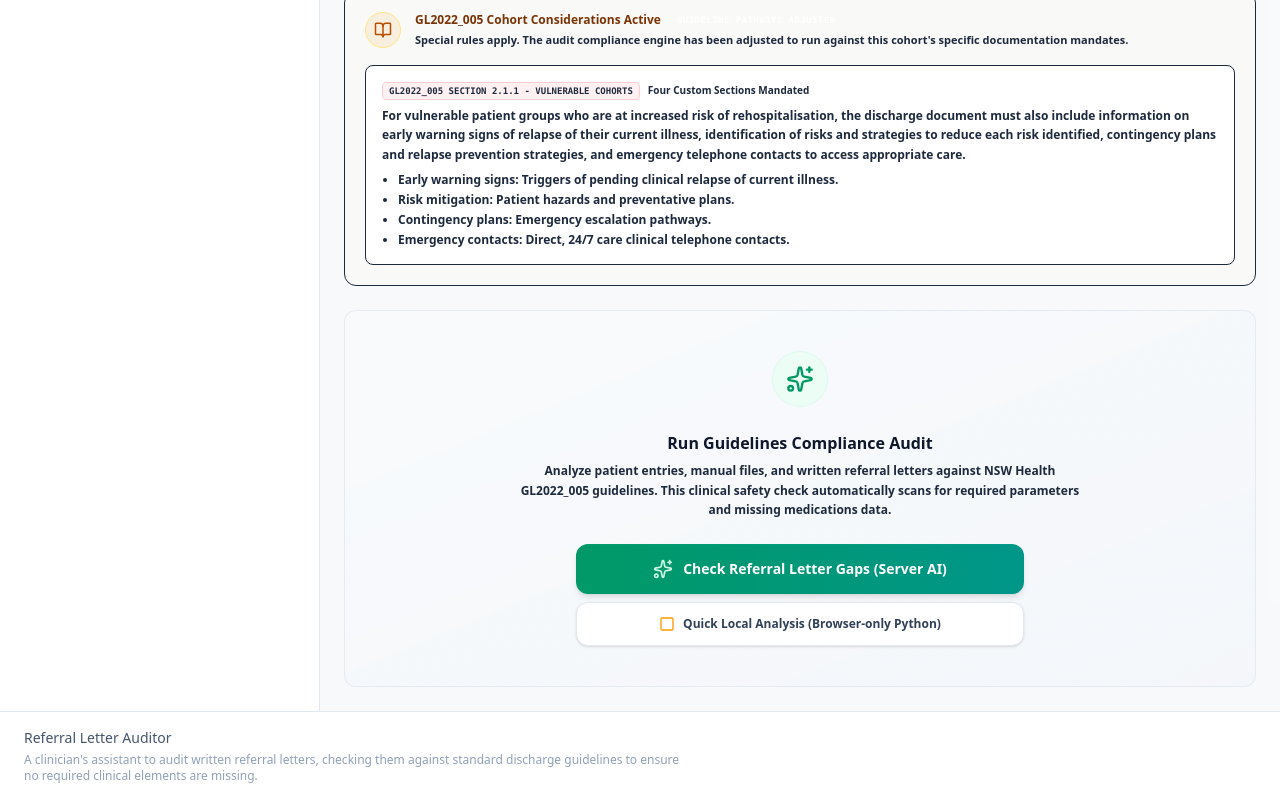
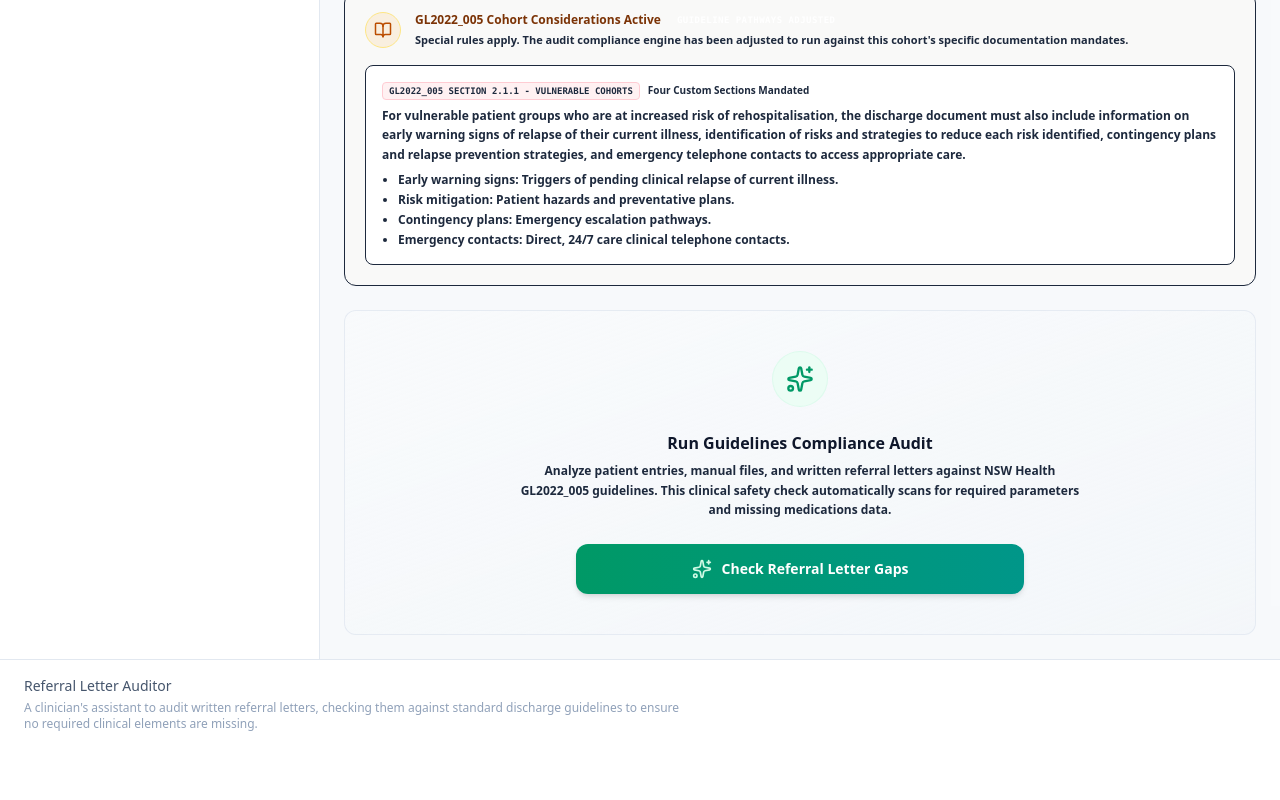
Before and after one commit to watermelon628/referral-auditor-, a React (Vite) app: page / in a window 1280 px wide. Shown: the part 1427-2227 px from the top of the page. After the commit the page ends 2175 px from the top, so only its background shows below. Built offline with nearby package versions, Linux system fonts and the light colour scheme.

Commit message:
refactor: remove local Python analysis service
Deprecate and remove the Pyodide-based local analysis feature to simplify the codebase and reduce bundle size, as the application relies on the clinical AI engine for auditing tasks.

```diff
--- a/src/App.tsx
+++ b/src/App.tsx
@@ -46,7 +46,6 @@ import { CohortVerification } from './components/CohortVerification';
 import { MarkdownView } from './components/MarkdownView';
 import { GuidelineViewer } from './components/GuidelineViewer';
 import { detectDemographics, consolidateNotes, generateLetters } from './services/geminiService';
-import { analyzeLocally } from './services/localPythonAnalyzer';
 
 // Standard minimum documentation requirements under NSW Health GL2022_005 Section 2.1.1
 const MINIMUM_REQUIREMENTS = [
@@ -816,42 +815,6 @@ export default function App() {
     }
   };
 
-  const triggerLocalConsolidate = async (patientToAudit?: Patient) => {
-    const targetPatient = patientToAudit || selectedPatient;
-    if (!targetPatient) return;
-    setIsConsolidating(true);
-    setAuditProgress(10);
-    setAuditStatusText('Initializing local Python Pyodide engine...');
-    setErrorMessage('');
-
-    try {
-      const sourceNotes = targetPatient.cleanedMarkdown || targetPatient.manualNotes || '';
-
-      setAuditProgress(50);
-      setAuditStatusText('Running client-side local text analysis...');
-
-      const missingAnalysisInfo = await analyzeLocally(sourceNotes);
-
-      setAuditProgress(100);
-      setAuditStatusText('Local analysis complete!');
-
-      updateSelectedPatient({
-        ...targetPatient,
-        summary: sourceNotes,
-        missingInfoAnalysis: missingAnalysisInfo,
-      });
-
-      setShowInputs(false);
-      showNotice('Successfully ran local browser-based Python analysis!');
-
-    } catch (err: any) {
-      console.error(err);
-      setErrorMessage(err.message || 'Error occurred while running Pyodide local engine.');
-    } finally {
-      setIsConsolidating(false);
-    }
-  };
-
   // Update selected patient's cohort expectations without triggering automatic AI audit immediately to prevent lag and page transitions
   const handleCohortUpdate = async (updated: Patient) => {
     updateSelectedPatient(updated);
@@ -1536,32 +1499,17 @@ export default function App() {
                           </div>
                         </div>
                       ) : (
-                        <div className="w-full max-w-md space-y-2">
                         <button
                           onClick={() => triggerConsolidate()}
                           disabled={
                             (!selectedPatient.manualNotes && !selectedPatient.cleanedMarkdown) ||
                             (selectedPatient.uploadedDocName && !selectedPatient.aiInterpretationVerified)
                           }
-                            className="w-full h-12.5 px-6 bg-gradient-to-r from-emerald-600 to-teal-600 hover:from-emerald-700 hover:to-teal-700 disabled:from-slate-205 disabled:to-slate-205 disabled:text-slate-400 text-white rounded-xl text-sm font-extrabold flex items-center justify-center gap-2.5 transition-all shadow-md hover:shadow-lg disabled:cursor-not-allowed cursor-pointer select-none border-t border-emerald-500/10"
+                          className="w-full max-w-md h-12.5 px-6 bg-gradient-to-r from-emerald-600 to-teal-600 hover:from-emerald-700 hover:to-teal-700 disabled:from-slate-205 disabled:to-slate-205 disabled:text-slate-400 text-white rounded-xl text-sm font-extrabold flex items-center justify-center gap-2.5 transition-all shadow-md hover:shadow-lg disabled:cursor-not-allowed cursor-pointer select-none border-t border-emerald-500/10"
                         >
                           <Sparkles className="w-5 h-5 shrink-0 text-emerald-100" />
-                            <span>Check Referral Letter Gaps (Server AI)</span>
+                          <span>Check Referral Letter Gaps</span>
                         </button>
-
-                          <button
-                            onClick={() => triggerLocalConsolidate()}
-                            disabled={
-                              (!selectedPatient.manualNotes && !selectedPatient.cleanedMarkdown) ||
-                              (selectedPatient.uploadedDocName && !selectedPatient.aiInterpretationVerified)
-                            }
-                            className="w-full h-11 px-4 bg-white hover:bg-slate-50 border border-slate-200 text-slate-700 disabled:opacity-50 disabled:bg-slate-100 disabled:text-slate-400 rounded-xl text-xs font-bold flex items-center justify-center gap-2 transition-all shadow-sm hover:shadow disabled:cursor-not-allowed cursor-pointer select-none"
-                            title="Perform compliance analysis locally via Python (Pyodide) directly in browser"
-                          >
-                            <Square className="w-4 h-4 shrink-0 text-amber-500" />
-                            <span>Quick Local Analysis (Browser-only Python)</span>
-                          </button>
-                        </div>
                       )}
 
                       {selectedPatient.uploadedDocName && !selectedPatient.aiInterpretationVerified && (
--- a/src/services/localPythonAnalyzer.ts
+++ /dev/null
@@ -1,68 +0,0 @@
-import { loadPyodide, type PyodideInterface } from 'pyodide';
-
-let pyodideInstance: PyodideInterface | null = null;
-let isLoading = false;
-
-export async function initPyodide() {
-  if (pyodideInstance) return pyodideInstance;
-  if (isLoading) {
-    while (isLoading) {
-      await new Promise(resolve => setTimeout(resolve, 100));
-    }
-    return pyodideInstance;
-  }
-
-  isLoading = true;
-  try {
-    console.log("Loading Pyodide...");
-    pyodideInstance = await loadPyodide({
-      indexURL: "https://cdn.jsdelivr.net/pyodide/v0.25.0/full/"
-    });
-    console.log("Pyodide loaded successfully.");
-    return pyodideInstance;
-  } catch (error) {
-    console.error("Failed to load Pyodide:", error);
-    throw error;
-  } finally {
-    isLoading = false;
-  }
-}
-
-export async function analyzeLocally(notes: string): Promise<string> {
-  const pyodide = await initPyodide();
-  if (!pyodide) throw new Error("Pyodide not initialized.");
-
-  pyodide.globals.set("patient_notes", notes);
-
-  const pythonScript = `
-import re
-
-notes = patient_notes.lower()
-findings = []
-
-findings.append("**Local Python Analysis Results**")
-
-if re.search(r"\\b(follow.?up|review|opd|outpatients)\\b", notes):
-    pass
-else:
-    findings.append("- ❌ Missing clear follow-up arrangements from local scan.")
-
-if re.search(r"\\b(medication|medicine|prescribed|rx|started on|stopped|chart|dose)\\b", notes):
-    pass
-else:
-    findings.append("- ❌ Missing medication continuation instructions.")
-
-if re.search(r"\\b(diagnosis|dx|assessed as|presenting|complaint|pc|hpc)\\b", notes):
-    pass
-else:
-    findings.append("- ❌ No clear presenting problem / diagnosis located.")
-
-if len(findings) == 1:
-    findings.append("- ✅ No obvious missing information from basic python rule scan.")
-
-"\\n".join(findings)
-`;
-
-  const result = await pyodide.runPythonAsync(pythonScript);
-  return result as string;
-}
```
Lines whose indentation alone changed are shown as unchanged.
